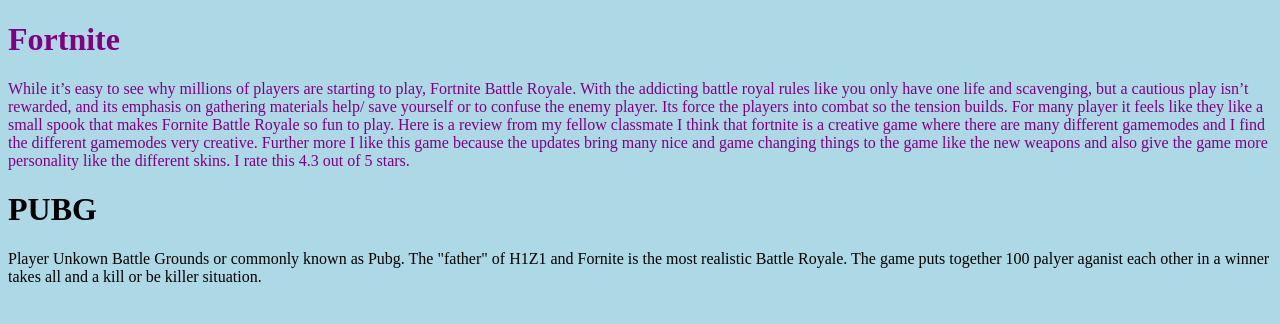
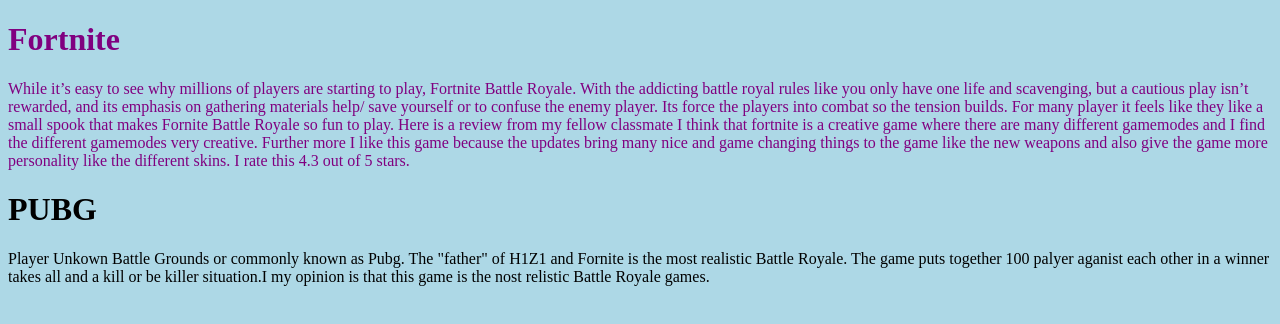
Before and after one commit to Jerman29/Game-reviews, a plain HTML site: page index.html in a window 1280 px wide. Drawn offline with Linux system fonts and the light colour scheme.

Commit message:
Update index.html

```diff
--- a/index.html
+++ b/index.html
@@ -21,7 +21,7 @@ save yourself or to confuse the enemy player.
 
  <p style="color:golden;"> Player Unkown Battle Grounds or commonly known as Pubg. The "father" of H1Z1 and Fornite is the most
  realistic Battle Royale. The game puts together 100 palyer aganist each other in a winner takes all and
- a kill or be killer situation.
+ a kill or be killer situation.I my opinion is that this game is the nost relistic Battle Royale games.
 
 </body>
 
```
